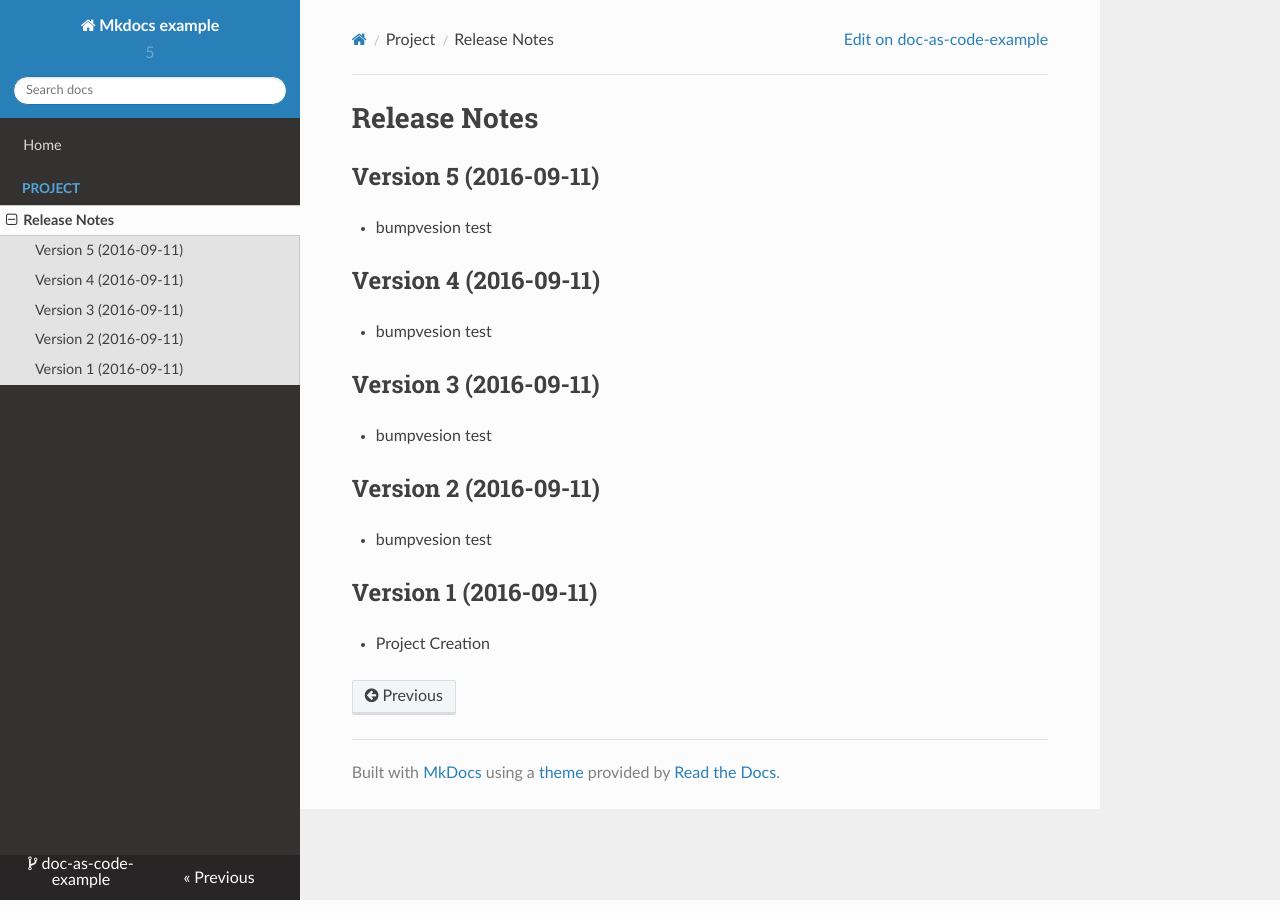
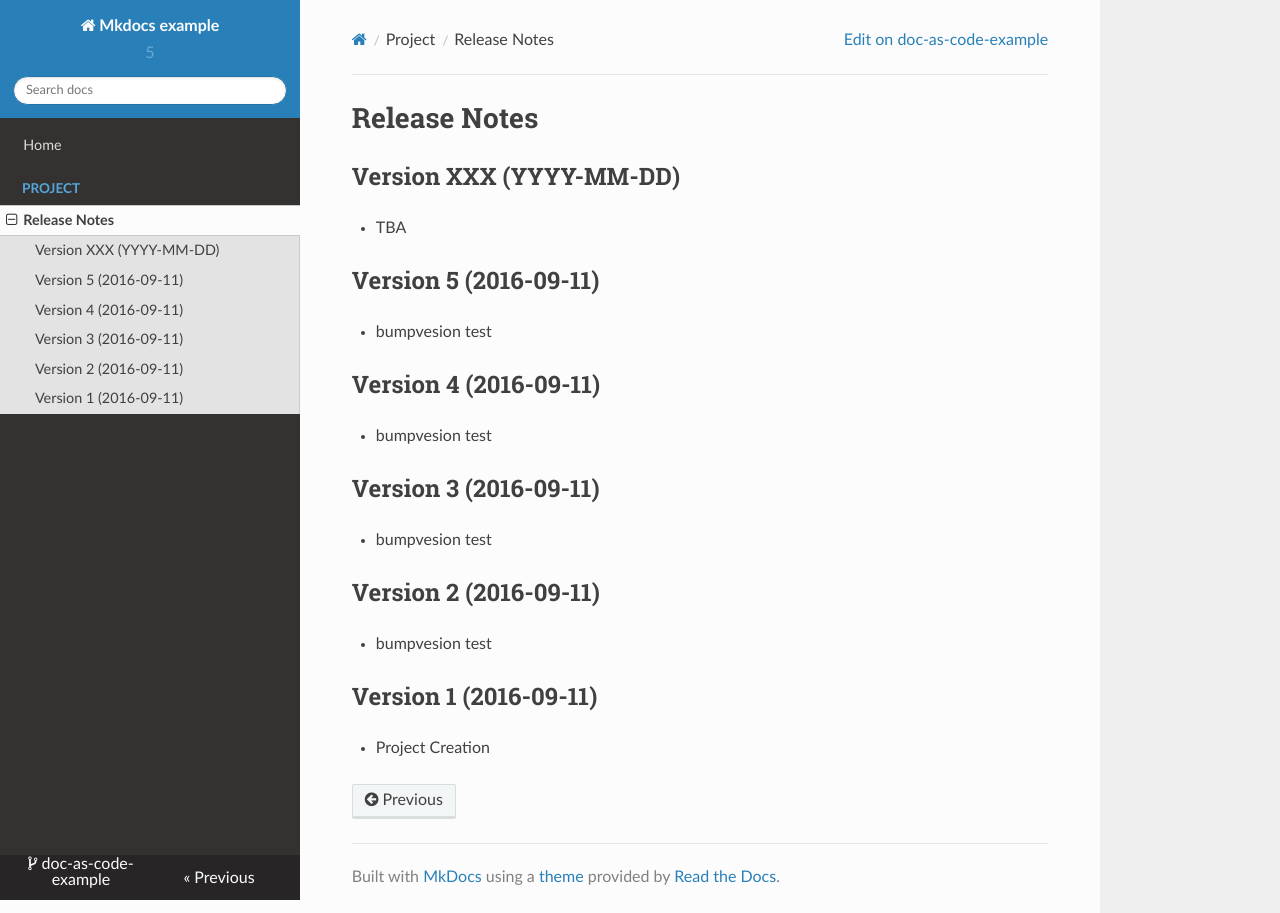
Before and after one commit to manboubird/doc-as-code-example, an MkDocs documentation site: the page built from docs/mkdocs-example/docs/project/release-notes.md, in a window 1280 px wide. Built offline with MkDocs 1.6.1, drawn with Linux system fonts in a browser that asks for light colours; nearby versions of some CDN libraries; old or Windows-style settings are respelled for this version of MkDocs.

Commit message:
update release notes

```diff
--- a/docs/mkdocs-example/docs/project/release-notes.md
+++ b/docs/mkdocs-example/docs/project/release-notes.md
@@ -1,4 +1,8 @@
 # Release Notes
+
+## Version XXX (YYYY-MM-DD)
+
+* TBA
 
 ## Version 5 (2016-09-11)
 
```
